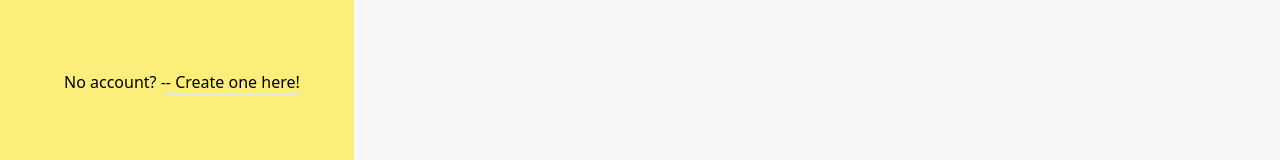
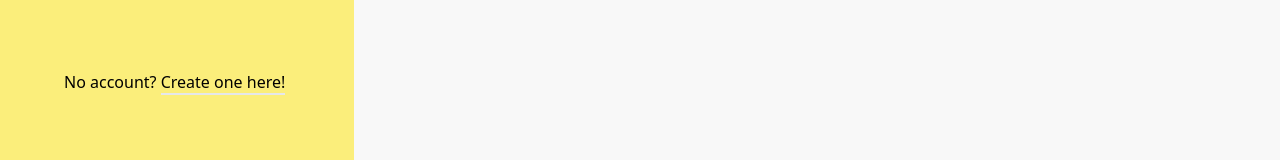
Before and after one commit to FredrikEkmark/PlanPal, a Next.js app: page /login in a window 1280 px wide. Shown: the part 355-515 px from the top of the page. Built offline with nearby package versions, Linux system fonts and the light colour scheme.

Commit message:
snyggade till det lite

```diff
--- a/components/login/loginCard.tsx
+++ b/components/login/loginCard.tsx
@@ -75,12 +75,12 @@ const LoginCard = ({}) => {
       </form>
 
       <p className="absolute mt-60 left-16">
-        No account? -
+        No account? <span> </span>
         <Link
           className=" box-border border-b-2 border-[none] border-solid;"
           href={"/signup"}
         >
-          - Create one here!
+          Create one here!
         </Link>
       </p>
 
```
